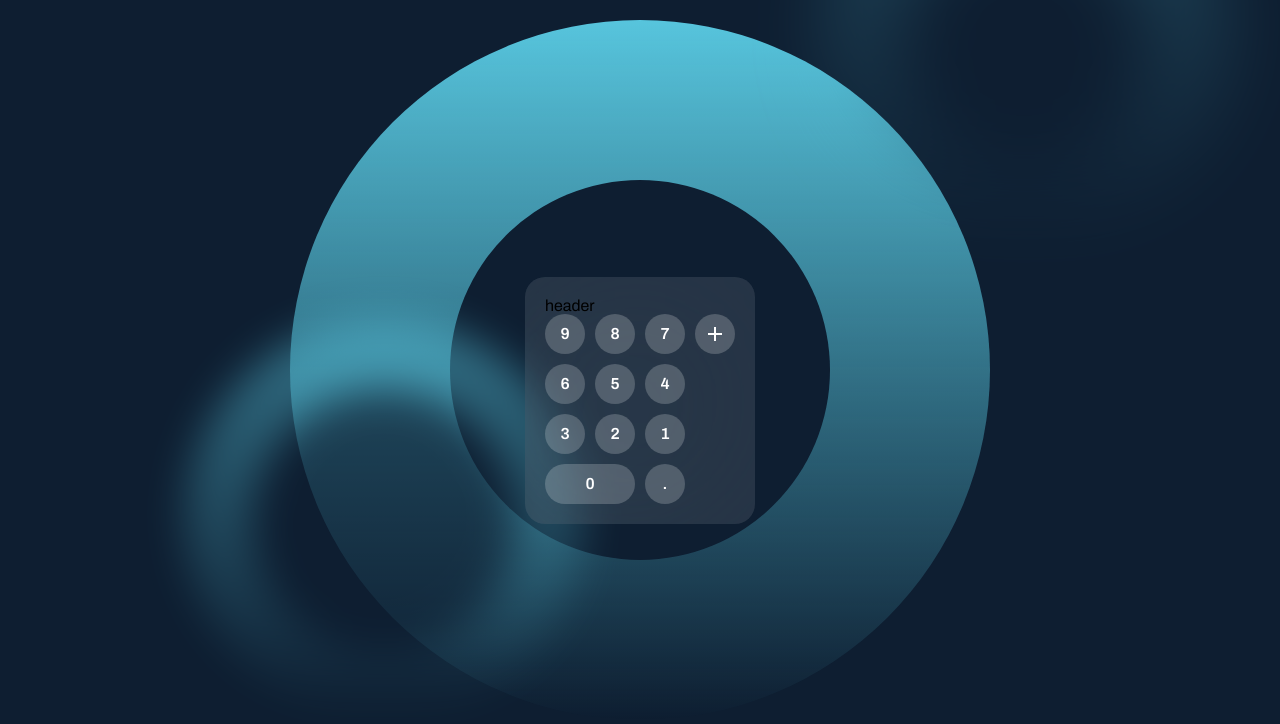
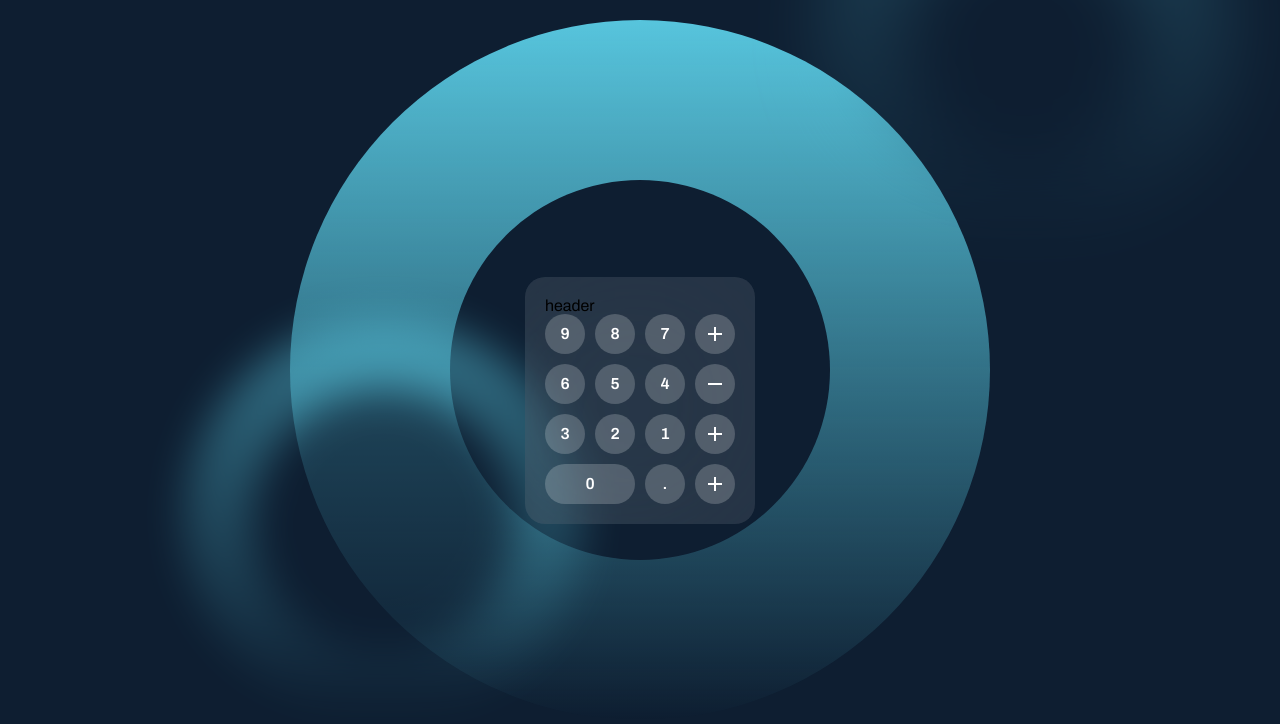
Before and after one commit to Kronos2k4/Calculator, a React (Create React App) app: page / in a window 1280 px wide. Shown: the top 724 px of the page. Built offline with nearby package versions, Linux system fonts and the light colour scheme.

Commit message:
New icon, added operands list

```diff
--- a/src/components/Calculator/CalculatorOperand/index.tsx
+++ b/src/components/Calculator/CalculatorOperand/index.tsx
@@ -1,5 +1,4 @@
 import {FC, ReactElement} from "react";
-import styled from "styled-components";
 import CalculatorButton from "../CalculatorButton";
 
 interface Props {
--- a/src/components/Calculator/index.tsx
+++ b/src/components/Calculator/index.tsx
@@ -4,6 +4,7 @@ import CalculatorButton from "./CalculatorButton";
 import CalculatorOperand from "./CalculatorOperand";
 import {useEffect, useState} from "react";
 import { PlusIcon } from "../Icons";
+import { operandsList } from "./operandsList";
 
 const Calculator = () => {
 
@@ -11,13 +12,7 @@ const Calculator = () => {
     const [currentValue, setCurrentValue] = useState<string>('');
     const [result, setResult] = useState<number | string>();
 
-    const operandsList = [
-        {
-            value: '+',
-            operation: '+',
-            icon: <PlusIcon />,
-        },
-    ]
+
 
     const handleOperand = (value: number | string) => {
         setCurrentValue(state => state + value.toString())
--- /dev/null
+++ b/src/components/Calculator/operandsList.tsx
@@ -0,0 +1,24 @@
+import {MinusIcon, PlusIcon} from "../Icons";
+
+export const operandsList = [
+    {
+        value: '+',
+        operation: '+',
+        icon: <PlusIcon />,
+    },
+    {
+        value: '+',
+        operation: '+',
+        icon: <MinusIcon />,
+    },
+    {
+        value: '+',
+        operation: '+',
+        icon: <PlusIcon />,
+    },
+    {
+        value: '+',
+        operation: '+',
+        icon: <PlusIcon />,
+    },
+]
--- /dev/null
+++ b/src/components/Icons/MinusIcon/index.tsx
@@ -0,0 +1,7 @@
+const MinusIcon = () => (
+    <svg width="14" height="2" viewBox="0 0 14 2" fill="none" xmlns="http://www.w3.org/2000/svg">
+        <rect x="14" width="2" height="14" transform="rotate(90 14 0)" fill="white"/>
+    </svg>
+)
+
+export {MinusIcon};
--- a/src/components/Icons/index.ts
+++ b/src/components/Icons/index.ts
@@ -1 +1,2 @@
 export {PlusIcon} from './PlusIcon'
+export {MinusIcon} from './MinusIcon'
```
